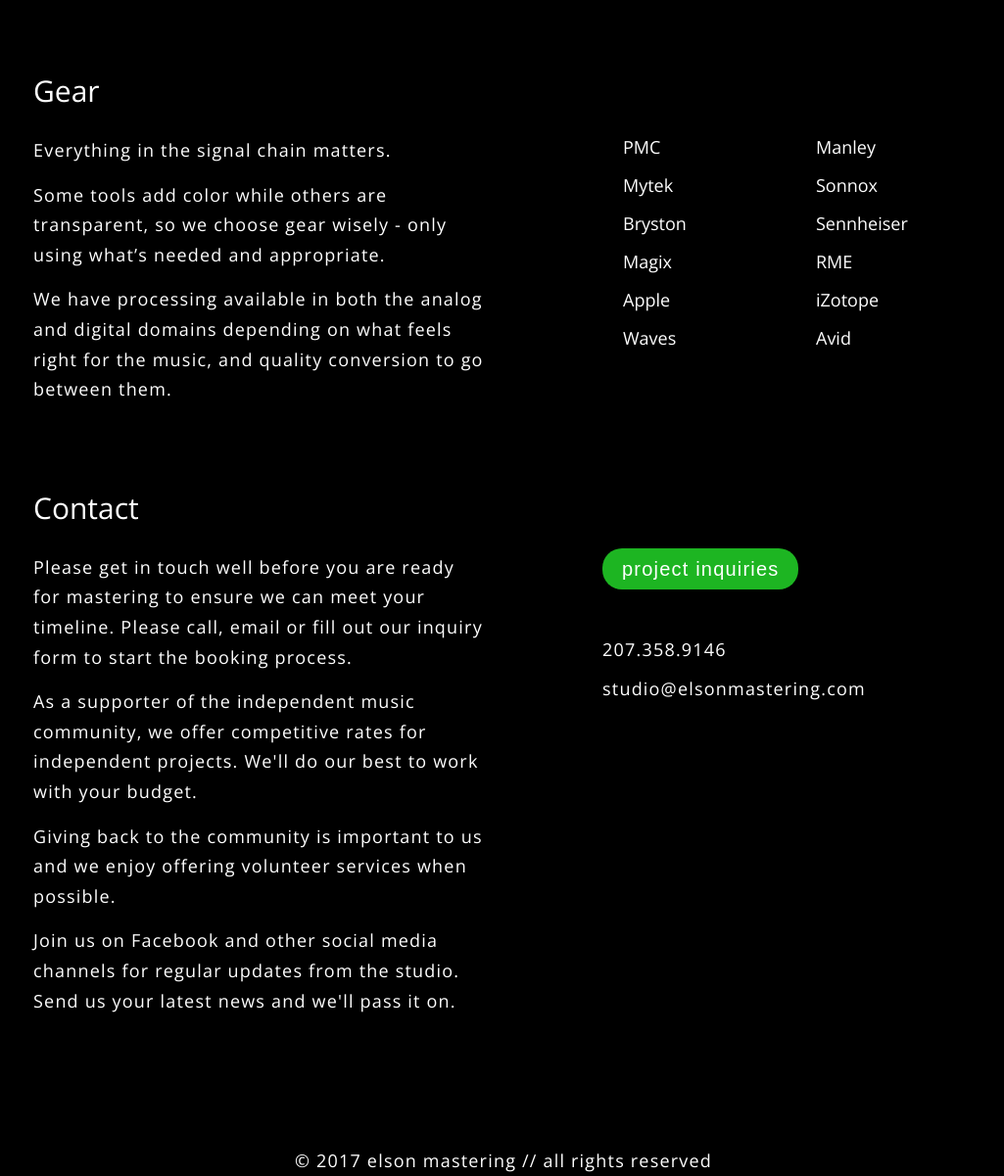
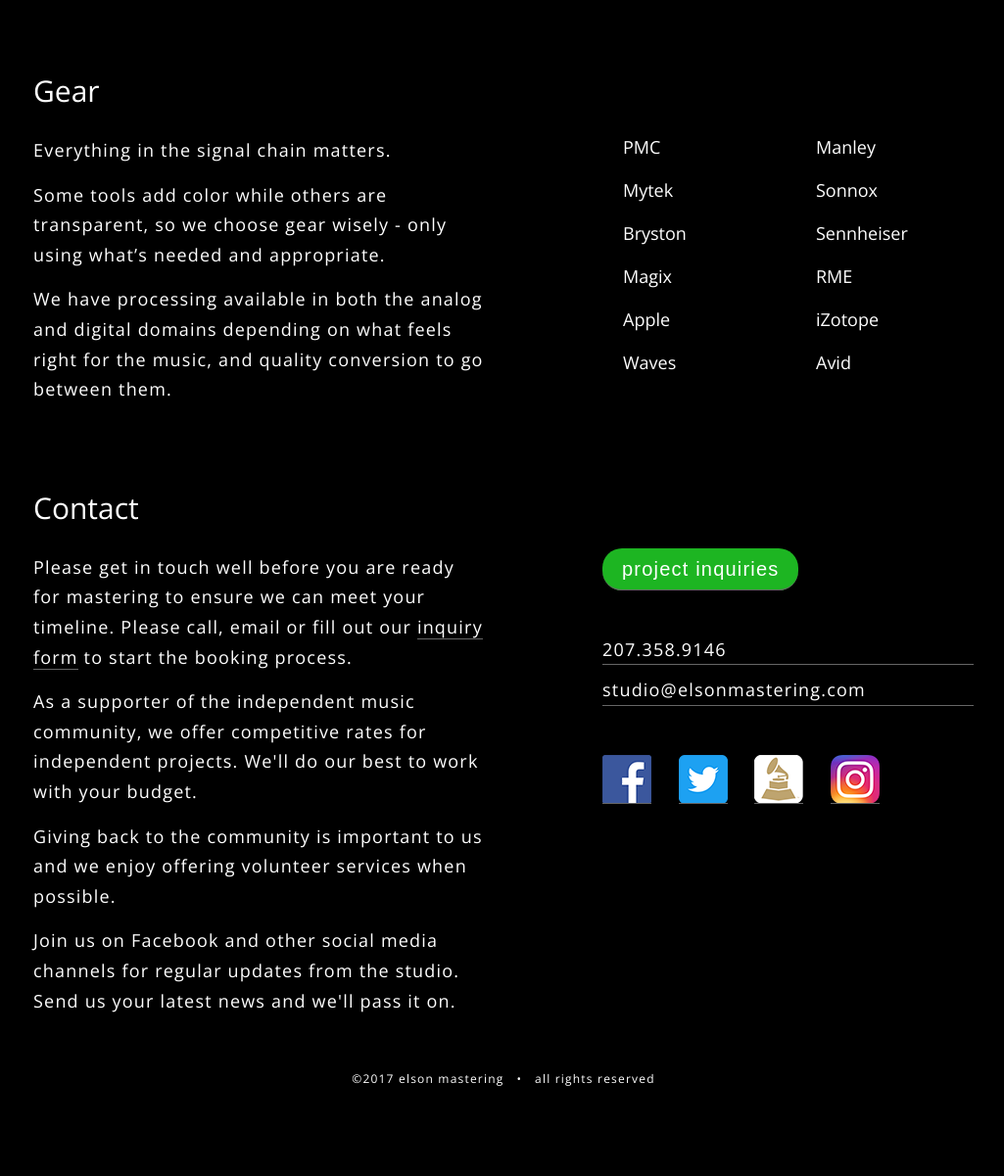
Before and after one commit to aguyawry/mastering, a PHP site: page / in a window 1280 px wide. Shown: the part 1019-2220 px from the top of the page at 98% size, without its empty margins (126-1151 px from the left). After the commit the page ends 2128 px from the top, so only its background shows below. Run offline with PHP 8.4, Linux system fonts and the light colour scheme.

Commit message:
finish contact

```diff
--- a/dev/bottom.php
+++ b/dev/bottom.php
@@ -1,19 +1,6 @@
-        <footer>
-            <div class="page>"
-        <div class="col-group">
-            <ul id="social">
-                <li>
-                    <a id="grammy" class="hide-text an-ftr-grammy" href="https://www.grammypro.com/users/scott-elson" rel="external" title="Connect with Scott Elson at The Recording Academy.">Connect with Scott Elson at The Recording Academy.</a>
-                </li>
-                <li>
-                    <a id="spotify" class="hide-text an-ftr-spotify" href="https://open.spotify.com/user/aguyawry/playlist/3bUJjfKzTqFwfu2uOxmhsm" rel="external" title="elson mastering Playlist on Spotify">elson mastering Playlist on Spotify</a>
-                </li>
-            </ul>
-
-            <p><span>&copy; <?php date_default_timezone_set('UTC'); echo date("Y"); ?> elson mastering</span> // <span>all rights reserved</span></p>
-            </div>
-        </footer>
-                    </div>
+            <footer>
+                <p>&copy;<?php date_default_timezone_set('UTC'); echo date("Y"); ?> elson mastering&nbsp;&nbsp;&nbsp;&bull;&nbsp;&nbsp;&nbsp;all rights reserved</p>
+            </footer>
 
         </div>
 
--- a/dev/css/elson_mastering.css
+++ b/dev/css/elson_mastering.css
@@ -1401,9 +1401,10 @@
 }
 li {
   font-size: 1.8rem;
-  margin: 0 0 15px;
+  margin: 0 0 20px;
 }
 a {
+  border-bottom: 1px solid #666;
   color: #FEFEFE;
   text-decoration: none;
 }
@@ -1411,7 +1412,7 @@
   color: #FEFEFE;
 }
 a:hover {
-  border-bottom: 1px solid #FEFEFE;
+  border-bottom: none;
 }
 hr {
   background-color: #111;
@@ -1480,7 +1481,33 @@
 }
 .btn:hover {
   background: #1d9140;
+  border-bottom: none;
   text-decoration: none;
+}
+.social li {
+  display: inline-block;
+  margin: 0 25px 0 0;
+}
+.social a {
+  display: block;
+  height: 50px;
+  text-indent: -9999px;
+  width: 50px;
+}
+.social .facebook {
+  background: transparent url('../img/social/social.png') no-repeat 0 0;
+}
+.social .twitter {
+  background: transparent url('../img/social/social.png') no-repeat -75px 0;
+}
+.social .grammy {
+  background: transparent url('../img/social/social.png') no-repeat -150px 0;
+}
+.social .instagram {
+  background: transparent url('../img/social/social.png') no-repeat -225px 0;
+}
+footer p {
+  font-size: 1.2rem;
 }
 /* tablets and up */
 @media only screen and (min-width: 768px) {
--- a/dev/index.php
+++ b/dev/index.php
@@ -149,9 +149,14 @@
                     </p>
                 </div>
 
-
-
-
+                <div class="social">
+                    <ul class="social">
+                        <li><a class="facebook" href="https://www.facebook.com/elsonmastering/" target="_blank">follow and like elson mastering on Facebook</a></li>
+                        <li><a class="twitter" href="https://twitter.com/elsonmastering/" target="_blank">follow elson mastering on twitter</a></li>
+                        <li><a class="grammy" href="https://www.grammypro.com/users/scott-elson" target="_blank">elson mastering at the recording academy</a></li>
+                        <li><a class="instagram" href="https://www.instagram.com/elsonmastering/" target="_blank">follow elson mastering on instagram</a></li>
+                    </ul>
+                </div>
             </div>
 
         </div>
--- a/dev/less/style.less
+++ b/dev/less/style.less
@@ -119,15 +119,16 @@
 
 li {
     font-size: @text-font-size;
-    margin: 0 0 15px;
+    margin: 0 0 20px;
 }
 
 a {
+    border-bottom: 1px solid #666;
     color: @link-color;
     text-decoration: none;
 
     &:visited { color: @link-color; }
-    &:hover { border-bottom: 1px solid @link-color; }
+    &:hover { border-bottom: none; }
 }
 
 hr {
@@ -152,14 +153,7 @@
 }
 
 
-
-.contact {
-
-}
-
-
-
-
+// carousel
 #carousel { opacity: 0; } // avoids flash of markup, set to 1 in JS after carousel init
 
 .slick-track { height: auto; }
@@ -228,6 +222,30 @@
 
     &:hover {
         background: #1d9140;
+        border-bottom: none;
         text-decoration: none;
     }
 }
+
+
+.social {
+    li {
+        display: inline-block;
+        margin: 0 25px 0 0;
+    }
+
+    a {
+        display: block;
+        height: 50px;
+        text-indent: -9999px;
+        width: 50px;
+    }
+    .facebook { background: transparent url('../img/social/social.png') no-repeat 0 0; }
+    .twitter { background: transparent url('../img/social/social.png') no-repeat -75px 0; }
+    .grammy { background: transparent url('../img/social/social.png') no-repeat -150px 0; }
+    .instagram { background: transparent url('../img/social/social.png') no-repeat -225px 0; }
+}
+
+footer p {
+    font-size: 1.2rem;
+}
```
Also changed, not shown: dev/img/social/social.png, dev/img/social/social@2x.png (added), dev/img/social/social@3x.png (added), dev/img/social/spotify-playlist.png (deleted), dev/img/social/spotify-playlist@2x.png (deleted), dev/img/social/spotify-playlist@3x.png (deleted).
